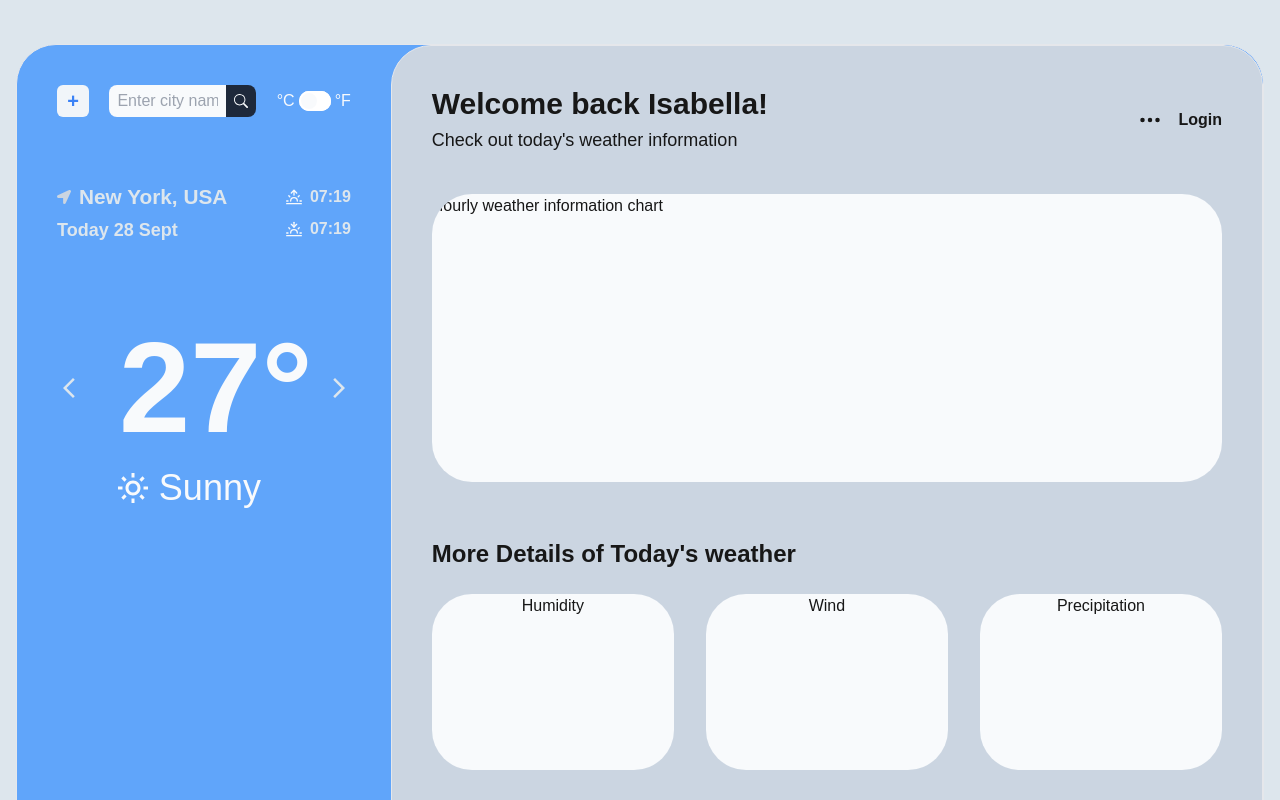
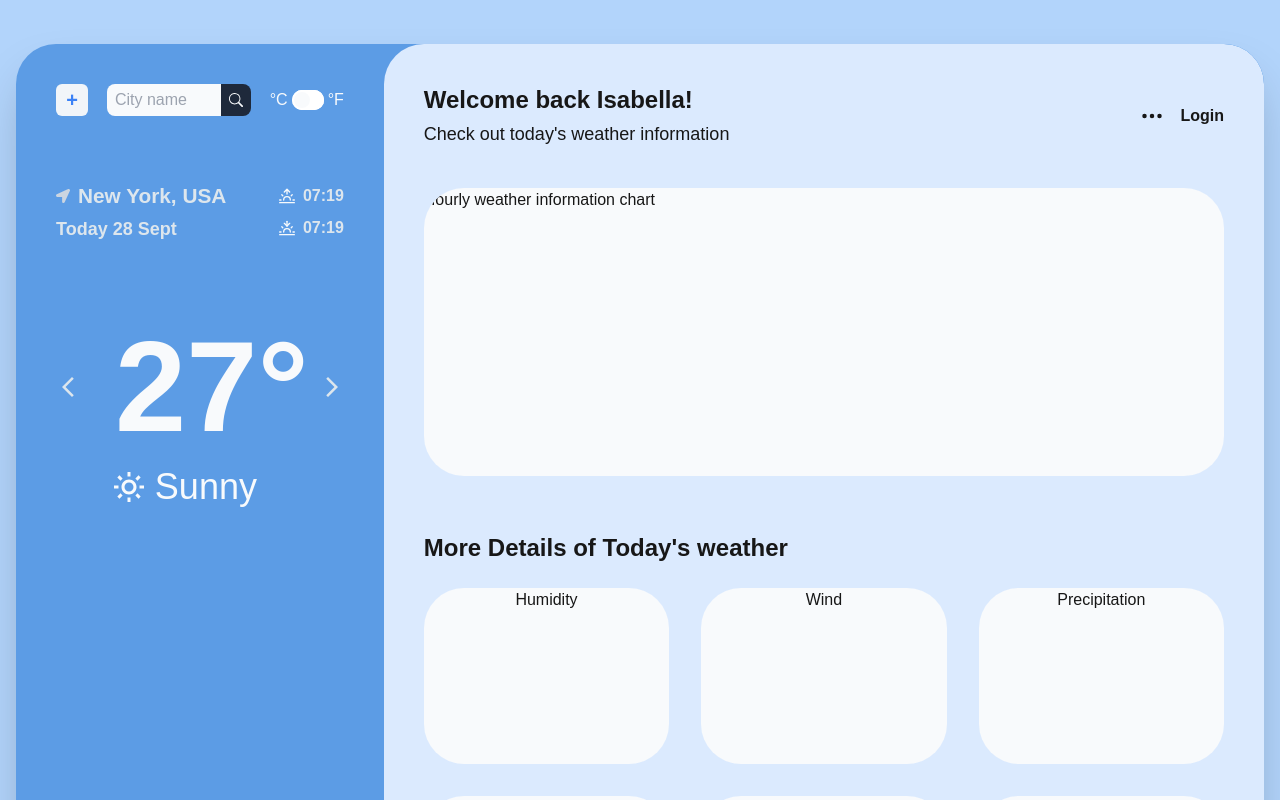
Before and after one commit to Md-Tahazzat/Weather-Application, a React (Vite) app: page / in a window 1280 px wide. Shown: the top 800 px of the page. Built offline with nearby package versions, Linux system fonts and the light colour scheme.

Commit message:
search input's functionality added

```diff
--- a/index.html
+++ b/index.html
@@ -15,7 +15,7 @@
     />
   </head>
   <body
-    class="bg-white min-w-full min-h-screen text-color-black dark:bg-black dark:text-color-white"
+    class="bg-[#B2D4FB] min-w-full min-h-screen text-color-black dark:bg-black dark:text-color-white"
   >
     <div id="root"></div>
     <script type="module" src="/src/main.jsx"></script>
--- a/src/App.jsx
+++ b/src/App.jsx
@@ -14,23 +14,26 @@ import RainPossibility from "./Components/RainPossibility";
 
 function App() {
   const { activeSection } = useContext(InfoContext);
-  console.log(activeSection);
+  const handleSearch = (e) => {
+    e.preventDefault();
+    console.log(e.target.searchInput.value);
+  };
   return (
     <div className="max-w-[85rem] pt-0 pb-4 md:pb-1 md:pt-1 md:px-4 lg:mx-auto w-full lg:flex items-center justify-center">
-      <div className="w-full bg-blue-400 min-h-[44rem] lg:rounded-[2.5rem] md:my-10 overflow-hidden  md:rounded-2xl border flex flex-col md:flex-row">
+      <div className="w-full border-none bg-[#5C9CE5] shadow-2xl min-h-[44rem] lg:rounded-[2.5rem] md:my-10 overflow-hidden  md:rounded-2xl border flex flex-col md:flex-row">
         <section className="w-full md:w-[30%] p-3 md:p-4 lg:p-10">
           <Navbar
             defaultStyle="text-slate-50 flex mb-12 md:hidden border-b-2 border-blue-300 pb-3"
             titleStyle="text-2xl"
           ></Navbar>
-          <ToggleButton></ToggleButton>
+          <ToggleButton handleSearch={handleSearch}></ToggleButton>
           <CityInformation></CityInformation>
           <WeatherInfo></WeatherInfo>
         </section>
-        <section className="w-full md:w-[70%] border bg-slate-300 p-3 md:p-4 lg:p-10 lg:rounded-[2.5rem] rounded-2xl md:rounded-2xl">
+        <section className="w-full border-none md:w-[72%] bg-blue-100 p-3 md:p-4 lg:p-10 lg:rounded-[2.5rem] rounded-2xl md:rounded-2xl">
           <Navbar
             defaultStyle="hidden md:flex mb-6"
-            titleStyle="text-3xl"
+            titleStyle="text-2xl"
           ></Navbar>
           <HourlyWeatherInfo></HourlyWeatherInfo>
           <div className="mt-8 md:mt-12 lg:mt-14">
--- a/src/Components/ToggleButton.jsx
+++ b/src/Components/ToggleButton.jsx
@@ -1,7 +1,7 @@
 import React from "react";
 import { BsSearch } from "react-icons/bs";
 
-const ToggleButton = () => {
+const ToggleButton = ({ handleSearch }) => {
   return (
     <div className="flex items-center justify-between w-full">
       <a
@@ -10,18 +10,20 @@ const ToggleButton = () => {
       >
         +
       </a>
-      <div className="w-3/6">
-        <div className="input-group">
-          <input
-            type="text"
-            placeholder="Enter city name"
-            className="px-2 bg-slate-50 w-full"
-          />
-          <button className="btn-sm px-2 bg-slate-800 text-slate-50 hover:bg-slate-900">
-            <BsSearch></BsSearch>
-          </button>
-        </div>
-      </div>
+      <form onSubmit={handleSearch} className="input-group w-3/6">
+        <input
+          name="searchInput"
+          type="text"
+          placeholder="City name"
+          className="px-2 bg-slate-50 w-full focus:outline-none"
+        />
+        <button
+          type="submit"
+          className="btn-sm px-2 bg-slate-800 text-slate-50 hover:bg-slate-900"
+        >
+          <BsSearch></BsSearch>
+        </button>
+      </form>
       <div className="flex items-center gap-1 text-slate-50">
         °C
         <input
```
